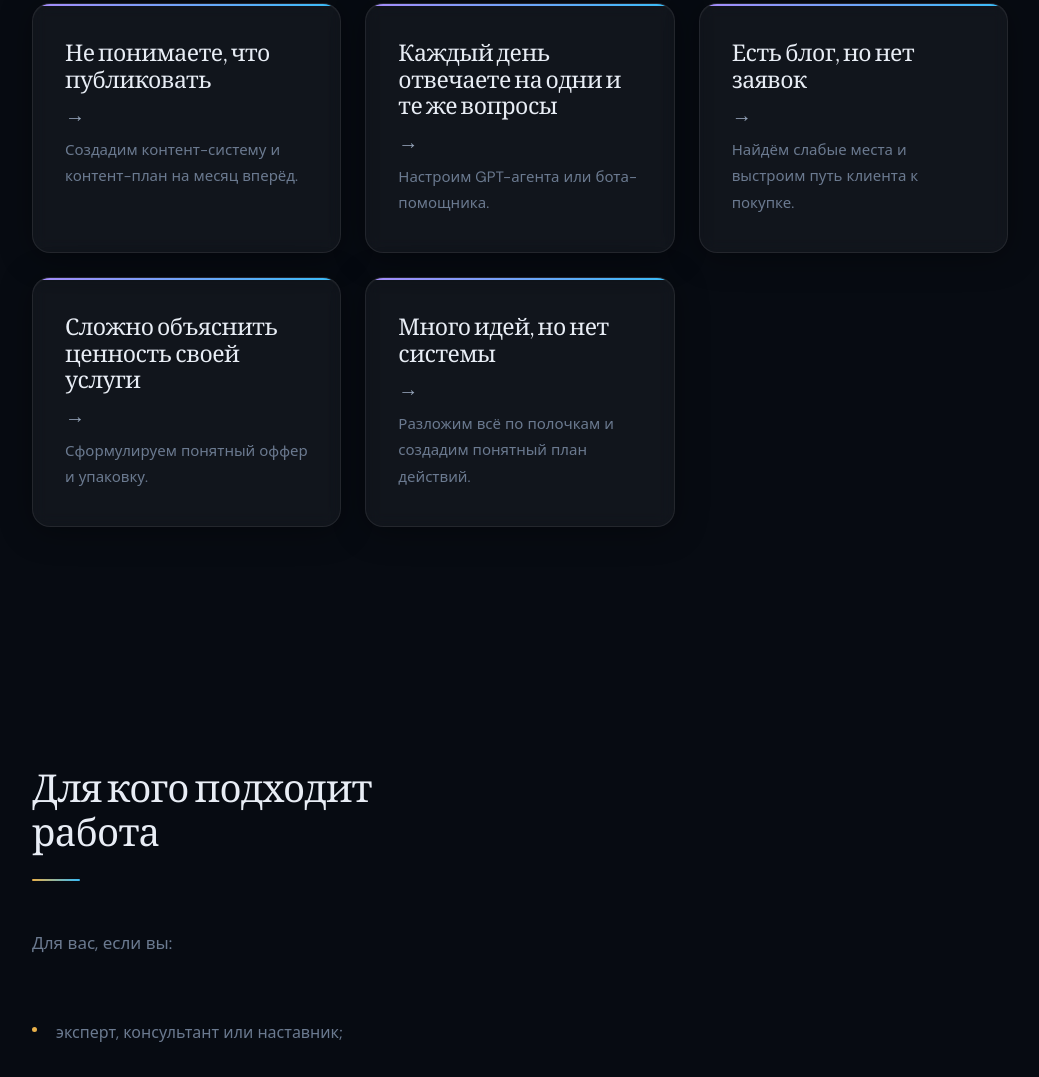
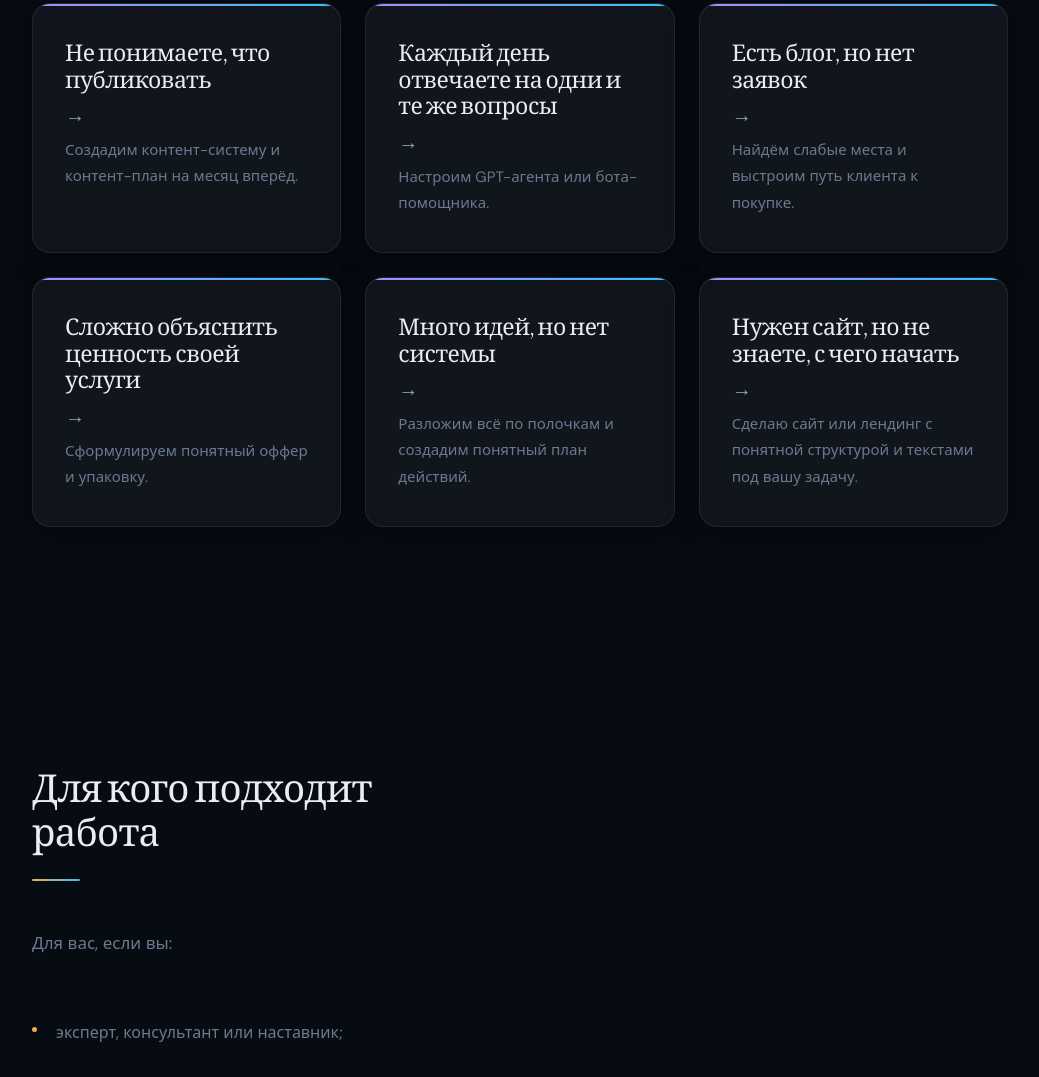
Before and after one commit to skorobogatay75-dotcom/Lending, a plain HTML site: page index.html in a window 1280 px wide. Shown: the part 2392-3469 px from the top of the page, without its empty margins (120-1159 px from the left). Drawn offline with nearby package versions, Linux system fonts and the light colour scheme; animation ran at ten frames a second.

Commit message:
добавила: сделаю сайт

```diff
--- a/index.html
+++ b/index.html
@@ -116,6 +116,11 @@
             <h3>Много идей, но нет системы</h3>
             <p class="help-card__arrow">→</p>
             <p>Разложим всё по полочкам и создадим понятный план действий.</p>
+          </article>
+          <article class="help-card cursor-target">
+            <h3>Нужен сайт, но не знаете, с чего начать</h3>
+            <p class="help-card__arrow">→</p>
+            <p>Сделаю сайт или лендинг с понятной структурой и текстами под вашу задачу.</p>
           </article>
         </div>
       </div>
```
